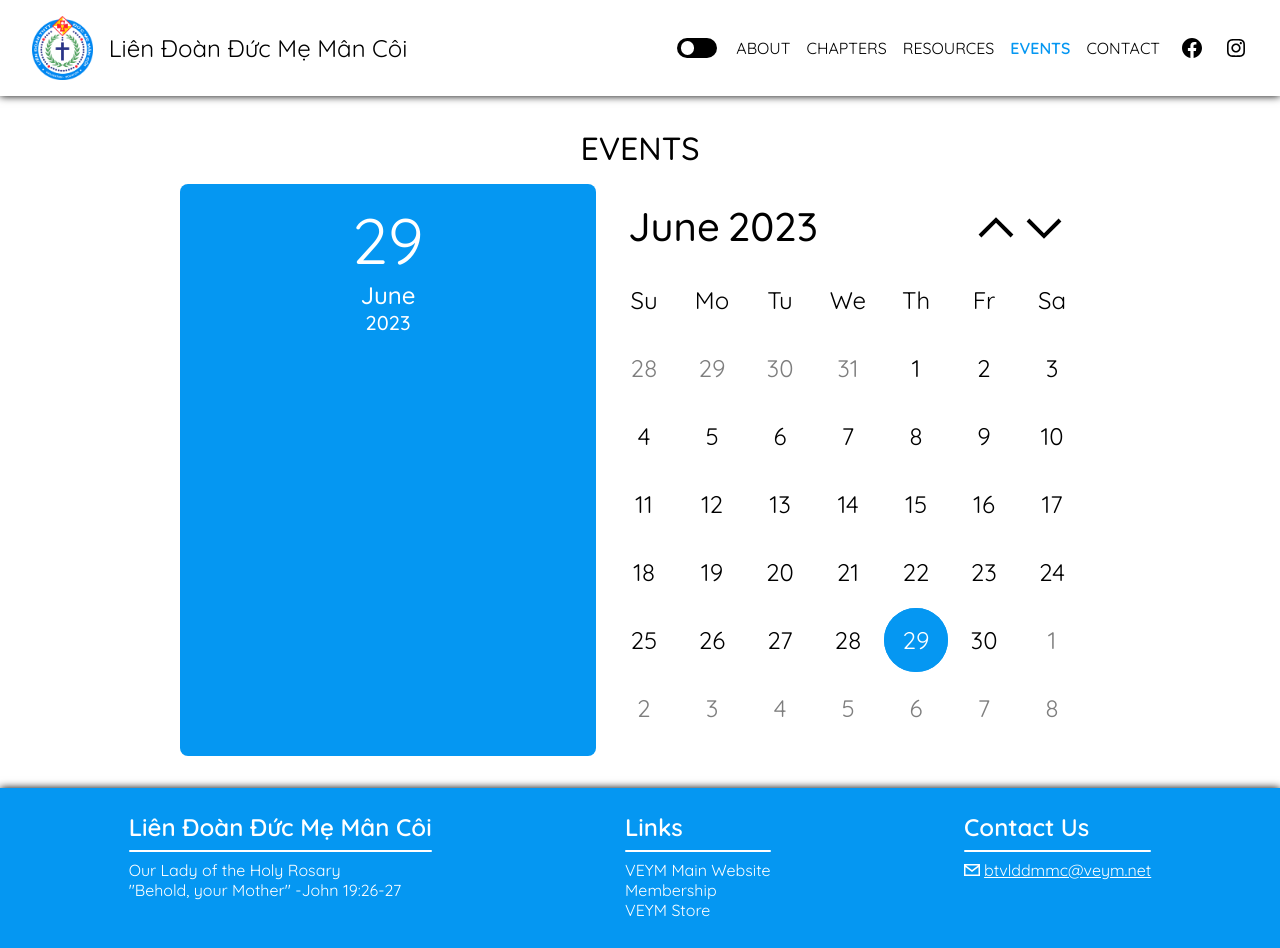
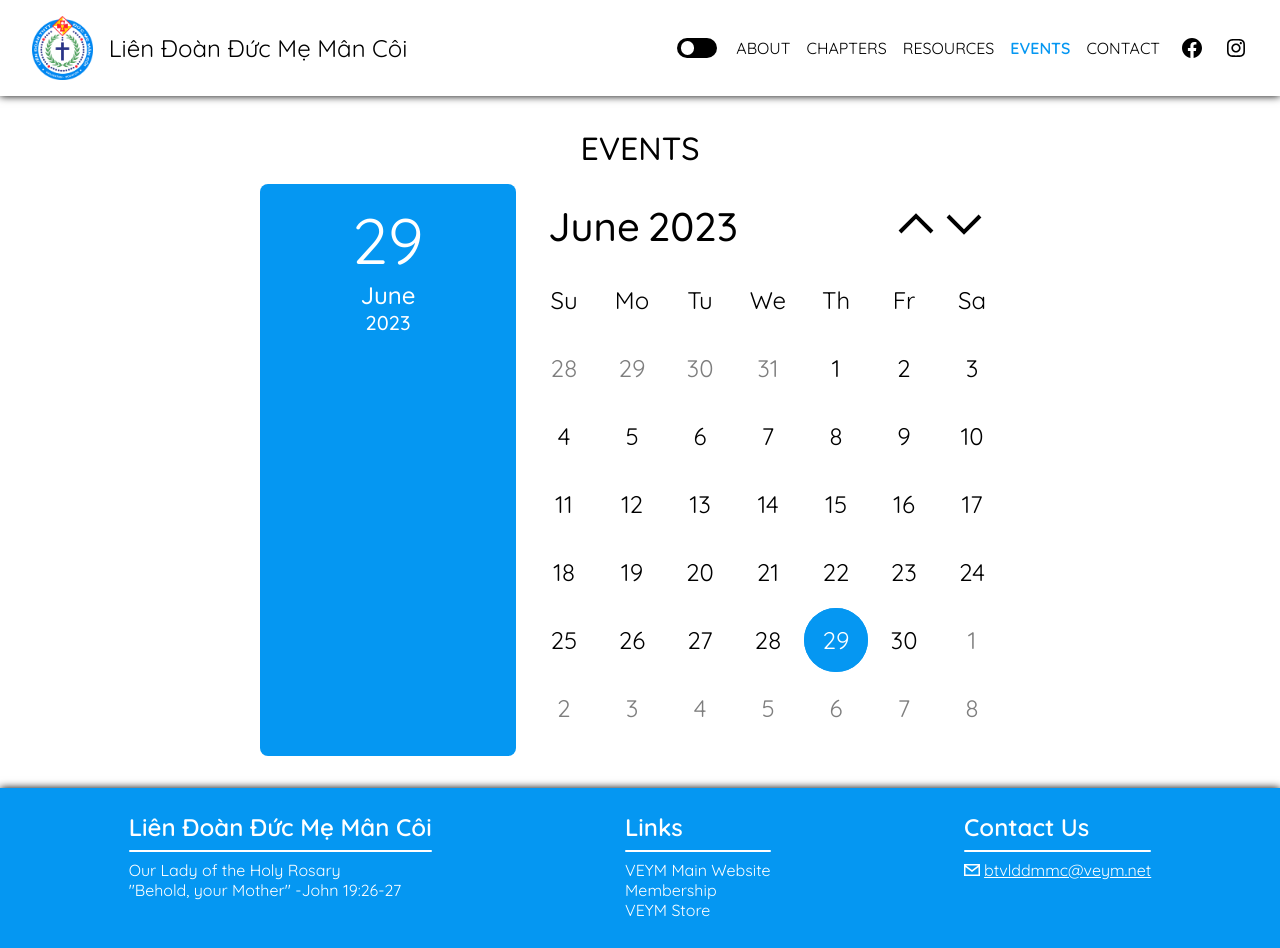
Before and after one commit to 3ll0/lddmmc_website, a React (Vite) app: page /events in a window 1280 px wide. Built offline with nearby package versions, Linux system fonts and the light colour scheme.

Commit message:
minor fixes

```diff
--- a/src/index.css
+++ b/src/index.css
@@ -1166,6 +1166,8 @@ body::-webkit-scrollbar {
   height: 1px;
   width: 100%;
 
+  margin-bottom: 0.5rem;
+
   background-color: var(--primary-accent-color);
 }
 .resources-dhld-downloads-files {
@@ -1201,7 +1203,7 @@ body::-webkit-scrollbar {
   padding: 1rem;
   margin-top: 1rem;
 
-  width: 26rem;
+  width: 16rem;
 
   color: var(--always-white-color);
 
--- a/src/pages/About.jsx
+++ b/src/pages/About.jsx
@@ -115,8 +115,8 @@ export default function About() {
       roleE: "League IT Lead",
       name: "Peter - Ryan Hoang",
       image: "/about/it.jpg",
-      email: "tofu1300@gmail.com",
-      emailLink: "mailto:tofu1300@gmail.com"
+      email: "ryan.hoang1@veym.net",
+      emailLink: "mailto:ryan.hoang1@veym.net"
     },
     {
       id: 2,
@@ -142,8 +142,8 @@ export default function About() {
       roleE: "League Communications Lead",
       name: "Cêcilia - Allison Diễm-Ngọc Hà",
       image: "/about/communications.jpg",
-      email: "cindy.tran@veym.net",
-      emailLink: "mailto:cindy.tran@veym.net"
+      email: "allison.ha@veym.net",
+      emailLink: "mailto:allison.ha@veym.net"
     },
     {
       id: 5,
--- a/src/pages/Events.jsx
+++ b/src/pages/Events.jsx
@@ -297,12 +297,12 @@ function Calendar() {
           </div>
           <div className='calendar-header-buttons'>
             <div className='calender-prev-month' onClick={changePrevMonth}>
-              <svg width="48" height="48" viewBox="0 2 24 24" transform="rotate(180 0 0)">
-                <polygon points="12 17.414 3.293 8.707 4.707 7.293 12 14.586 19.293 7.293 20.707 8.707 12 17.414"/>
+              <svg width="48" height="48" viewBox="0 0 24 24">
+                <polygon points="12 6.586 3.293 15.293 4.707 16.707 12 9.414 19.293 16.707 20.707 15.293 12 6.586"/>
               </svg>
             </div>
             <div className='calender-next-month' onClick={changeNextMonth}>
-              <svg width="48" height="48" viewBox="0 -2 24 24">
+              <svg width="48" height="48" viewBox="0 0 24 24">
                 <polygon points="12 17.414 3.293 8.707 4.707 7.293 12 14.586 19.293 7.293 20.707 8.707 12 17.414"/>
               </svg>
             </div>
```
